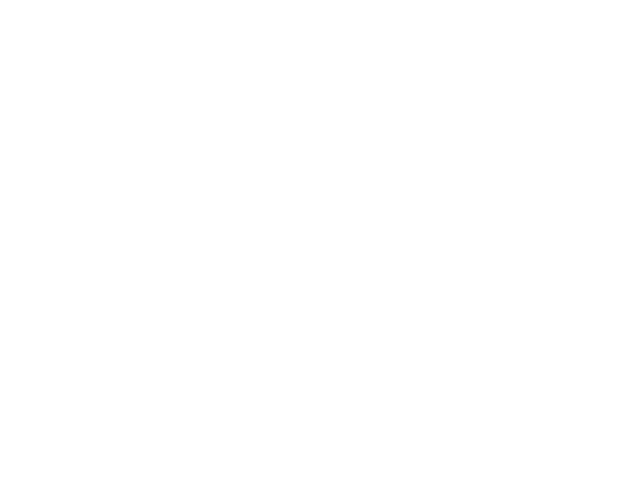
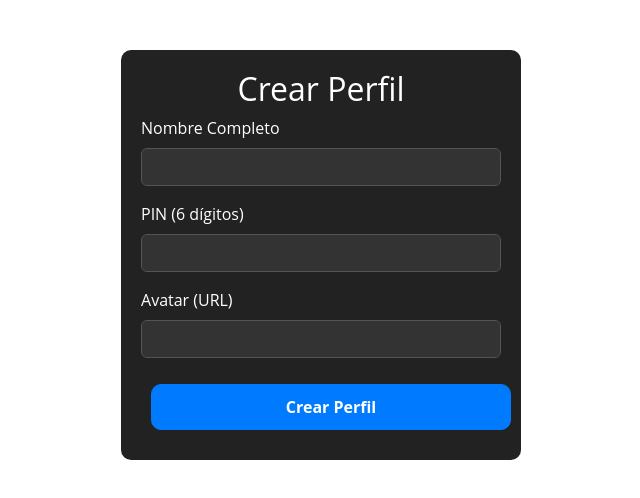
Before and after one commit to Chirivisco/kidstube-app, a React (Create React App) app: page /profile_data in a window 1280 px wide. Before the commit this address had no page. Shown: the top 498 px of the page, without its empty margins (319-959 px from the left). Built offline with nearby package versions, Linux system fonts and the light colour scheme; sample sign-in values are in the browser's storage.

Commit message:
Dashboard de información de perfil

```diff
--- a/src/App.js
+++ b/src/App.js
@@ -3,6 +3,7 @@
 import LoginSignup from "./pages/LoginSignUp.js";
 import ProfileSelec from "./pages/Profile_selec.jsx";
 import MainProfileDashboard from "./pages/Main_profile_dashboard";
+import Profile_data from "./pages/Profile_data";
 
 function App() {
   return (
@@ -11,6 +12,7 @@
         <Route path="/" element={<LoginSignup />} />
         <Route path="/profile-select" element={<ProfileSelec />} />
         <Route path="/main-dashboard" element={<MainProfileDashboard />} />
+        <Route path="/profile_data" element={<Profile_data />} />
       </Routes>
     </Router>
   );
--- a/src/css/Main_profile_dashboard.css
+++ b/src/css/Main_profile_dashboard.css
@@ -1,35 +1,91 @@
 .dashboard-container {
-    background-color: #111;
+  background: linear-gradient(135deg, #1e1e2e, #2a2a40);
   color: white;
   min-height: 100vh;
   padding: 20px;
+  font-family: 'Poppins', sans-serif;
+}
+
+.header-container {
+  background: rgba(255, 255, 255, 0.1);
+  padding: 15px;
+  border-radius: 10px;
+  box-shadow: 0 4px 10px rgba(0, 0, 0, 0.3);
+}
+
+.dashboard-title {
+  font-size: 2rem;
+  font-weight: bold;
+  text-shadow: 2px 2px 5px rgba(0, 0, 0, 0.5);
 }
 
 .card {
-    background-color: #222;
+  background: rgba(255, 255, 255, 0.1);
   color: white;
   border: none;
+  border-radius: 15px;
+  box-shadow: 0 4px 10px rgba(0, 0, 0, 0.3);
 }
 
 .card-header {
-    background-color: #333;
+  background: rgba(255, 255, 255, 0.2);
   color: white;
   font-weight: bold;
-    margin-top: 10px;
-    padding: 0px 45%;
+  text-align: center;
+  border-radius: 15px 15px 0 0;
 }
 
 .list-group-item {
-    background-color: #222;
+  background: rgba(255, 255, 255, 0.1);
   color: white;
-    border-color: #444;
-    gap: 12px;
+  border: none;
+  padding: 15px;
+  border-radius: 10px;
+  margin-bottom: 10px;
+  transition: transform 0.2s ease-in-out;
+}
+
+.list-group-item:hover {
+  transform: scale(1.05);
+  background: rgba(255, 255, 255, 0.2);
 }
 
 .btn {
+  font-weight: bold;
+  padding: 10px 15px;
+  border-radius: 10px;
   transition: all 0.3s ease-in-out;
 }
 
 .btn:hover {
-    transform: scale(1.05);
+  transform: scale(1.1);
+  filter: brightness(1.2);
 }
+
+.text-center button {
+  font-size: 1.2rem;
+  padding: 12px 20px;
+  border-radius: 10px;
+}
+
+.playlist-card {
+  margin: 10px;
+  padding: 20px;
+}
+
+.profile-item {
+  gap:25px
+}
+
+.btn-sm{
+  padding: 5px;
+}
+.btn-success {
+  margin: 10px;
+}
+.btn-primary{
+  margin: 10px;
+}
+.dashboard-title{
+  margin: 0px;
+}
--- /dev/null
+++ b/src/css/Profile_data.css
@@ -0,0 +1,29 @@
+.profile-form-container {
+    max-width: 400px;
+    margin: 50px auto;
+    padding: 20px;
+    background: #222;
+    color: white;
+    border-radius: 10px;
+    box-shadow: 0px 0px 10px rgba(255, 255, 255, 0.1);
+  }
+
+  .profile-form input {
+    background-color: #333;
+    color: white;
+    border: 1px solid #555;
+  }
+
+  .profile-form input:focus {
+    background-color: #444;
+    color: white;
+  }
+
+  .btn-primary {
+    background-color: #007bff;
+    border-color: #007bff;
+  }
+
+  .btn-primary:hover {
+    background-color: #0056b3;
+  }
--- /dev/null
+++ b/src/pages/Profile_data.jsx
@@ -0,0 +1,108 @@
+import React, { useState, useEffect } from "react";
+import { useNavigate, useLocation } from "react-router-dom";
+import "bootstrap/dist/css/bootstrap.min.css";
+import "../css/Profile_data.css";
+
+export default function ProfileData() {
+  const navigate = useNavigate();
+  const location = useLocation();
+  const profileToEdit = location.state?.profile || null;
+
+  const [fullName, setFullName] = useState(profileToEdit?.fullName || "");
+  const [pin, setPin] = useState(profileToEdit?.pin || "");
+  const [avatar, setAvatar] = useState(profileToEdit?.avatar || "");
+  const [error, setError] = useState("");
+
+  useEffect(() => {
+    if (!localStorage.getItem("token")) {
+      navigate("/");
+    }
+  }, [navigate]);
+
+  const handleSubmit = async (e) => {
+    e.preventDefault();
+
+    if (pin.length !== 6 || isNaN(pin)) {
+      setError("El PIN debe ser un número de 6 dígitos.");
+      return;
+    }
+
+    const token = localStorage.getItem("token");
+    const user = JSON.parse(localStorage.getItem("user"));
+    const userId = user?.id;
+
+    if (!token || !userId) {
+      navigate("/");
+      return;
+    }
+
+    const profileData = { fullName, pin, avatar, userId };
+
+    try {
+      const url = profileToEdit
+        ? `http://localhost:3001/profiles/${profileToEdit._id}`
+        : "http://localhost:3001/profiles";
+      const method = profileToEdit ? "PATCH" : "POST";
+
+      const response = await fetch(url, {
+        method,
+        headers: {
+          "Content-Type": "application/json",
+          Authorization: `Bearer ${token}`,
+        },
+        body: JSON.stringify(profileData),
+      });
+
+      if (response.ok) {
+        navigate("/Main_profile_dashboard");
+      } else {
+        setError("Error al guardar el perfil.");
+      }
+    } catch (error) {
+      setError("Error de conexión con el servidor.");
+    }
+  };
+
+  return (
+    <div className="container profile-form-container">
+      <h2 className="text-center">{profileToEdit ? "Editar Perfil" : "Crear Perfil"}</h2>
+      {error && <div className="alert alert-danger">{error}</div>}
+      <form onSubmit={handleSubmit} className="profile-form">
+        <div className="mb-3">
+          <label className="form-label">Nombre Completo</label>
+          <input
+            type="text"
+            className="form-control"
+            value={fullName}
+            onChange={(e) => setFullName(e.target.value)}
+            required
+          />
+        </div>
+        <div className="mb-3">
+          <label className="form-label">PIN (6 dígitos)</label>
+          <input
+            type="password"
+            className="form-control"
+            value={pin}
+            onChange={(e) => setPin(e.target.value)}
+            required
+            maxLength="6"
+          />
+        </div>
+        <div className="mb-3">
+          <label className="form-label">Avatar (URL)</label>
+          <input
+            type="text"
+            className="form-control"
+            value={avatar}
+            onChange={(e) => setAvatar(e.target.value)}
+            required
+          />
+        </div>
+        <button type="submit" className="btn btn-primary w-100">
+          {profileToEdit ? "Guardar Cambios" : "Crear Perfil"}
+        </button>
+      </form>
+    </div>
+  );
+}
```
Also changed, not shown: src/pages/Main_profile_dashboard.jsx (+59 -22 lines). Lines whose indentation alone changed are shown as unchanged.
